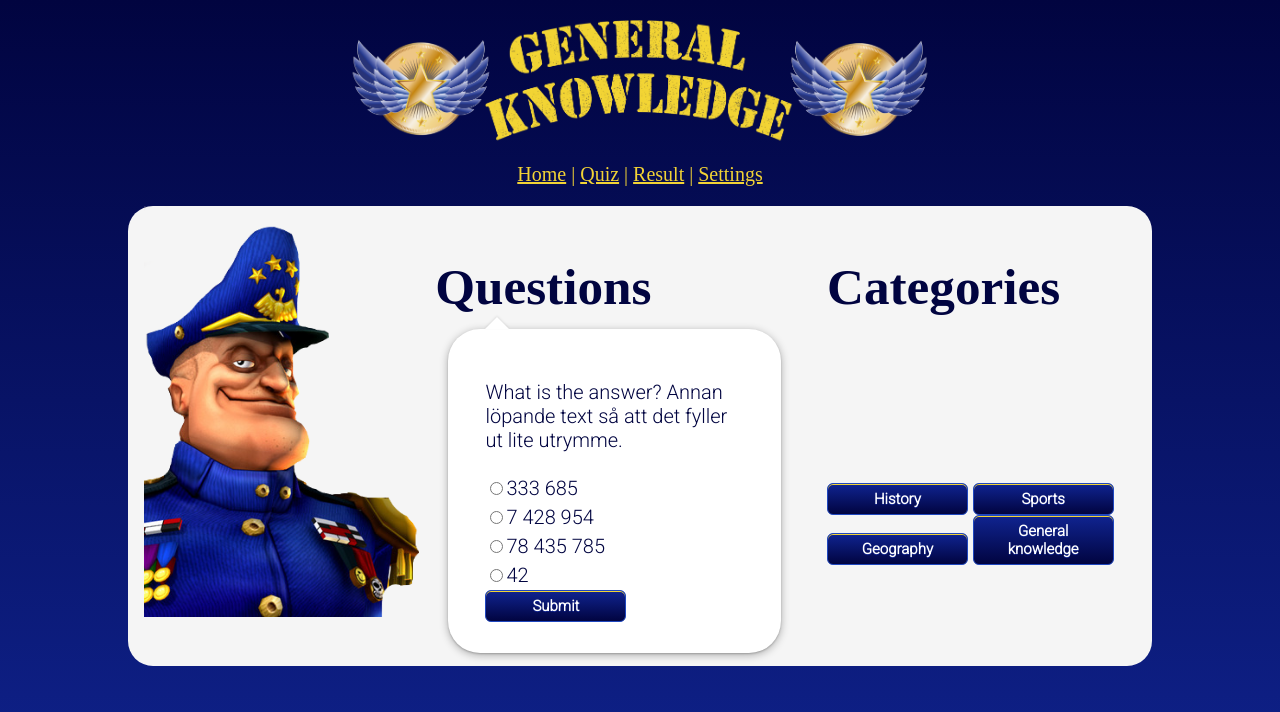
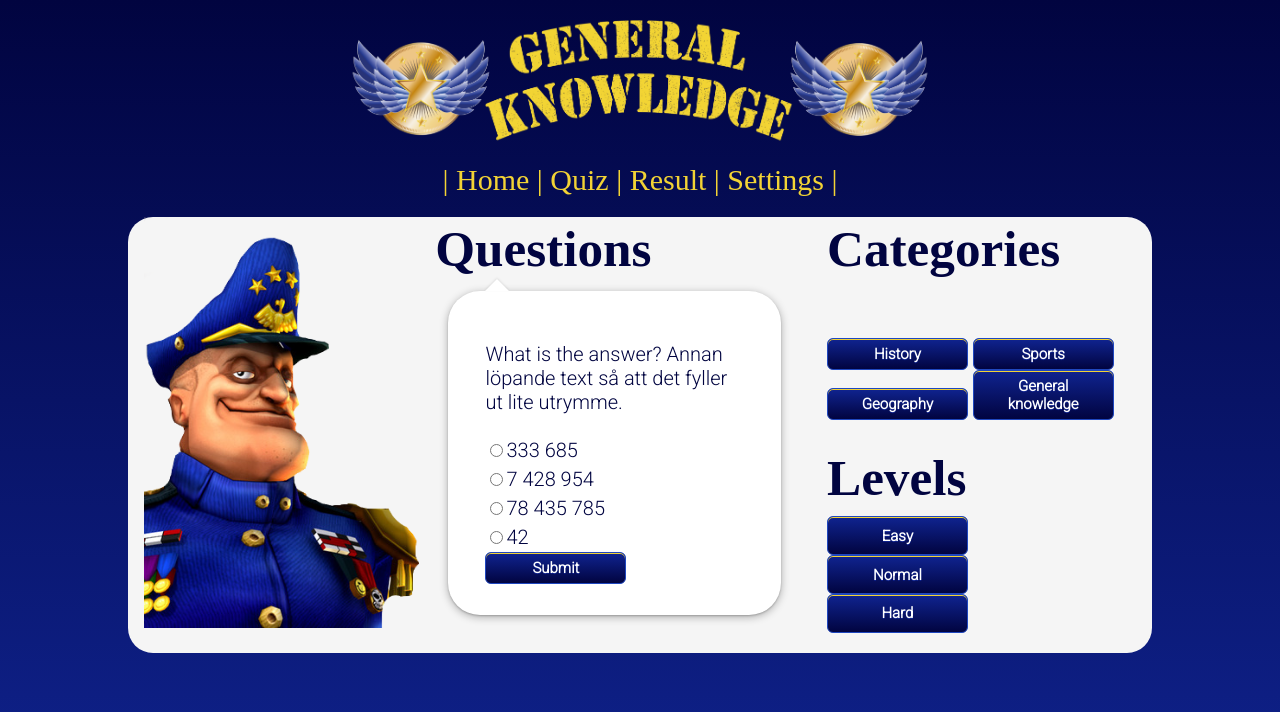
Before and after one commit to ITHS-JU20-Grupp5/frontend, a Vue app: page /quiz in a window 1280 px wide. Shown: the top 712 px of the page. Built offline with nearby package versions, Linux system fonts and the light colour scheme; no server answers; a web font is replaced by a local one.

Commit message:
Fixed navbar text, added levels, button class, removed underline for text decoration, margin-top on h2 and h3

```diff
--- a/src/App.vue
+++ b/src/App.vue
@@ -5,11 +5,11 @@
 				class="banner"
 				src="../src/assets/generalknowledgebanner.png"
 			/><br />
-			<router-link to="/" class="routerlink">Home</router-link> |
-			<router-link to="/quiz" class="routerlink">Quiz</router-link> |
-			<router-link to="/result" class="routerlink">Result</router-link> |
-			<router-link to="/settings" class="routerlink">Settings</router-link>
-			<button v-if="currentUser" @click="logOut">Logout</button>
+			<router-link to="/" class="routerlink">| Home | </router-link>
+			<router-link to="/quiz" class="routerlink">Quiz | </router-link>
+			<router-link to="/result" class="routerlink">Result | </router-link>
+			<router-link to="/settings" class="routerlink">Settings |</router-link>
+			<a href="/" class="routerlink" v-if="currentUser" @click="logOut"> Logout |</a>
 		</div>
 		<router-view />
 	</div>
@@ -56,6 +56,8 @@ body {
 }
 .routerlink {
 	color: #f2d335;
+  font-size: clamp(20px, 3vw, 30px);
+  text-decoration: none;
 }
 .bubble {
 	text-align: left;
@@ -141,11 +143,13 @@ h2 {
 	align-content: center;
 	font-family: New Tegomin, serif;
 	text-align: center;
+  margin-top: 2px;
 	margin-bottom: 2px;
 	font-size: clamp(2rem, 4vw, 4rem);
 }
 h3 {
 	font-family: New Tegomin, serif;
+  margin-top: 2px;
 	text-align: left;
 	margin-bottom: 2px;
 	font-size: clamp(2rem, 4vw, 4rem);
@@ -156,7 +160,7 @@ h3 {
 label {
 	font-size: 20px;
 }
-button {
+.button {
 	box-shadow: inset 0px 1px 0px 0px #f2d335;
 	background: linear-gradient(to bottom, #0f228c 5%, #010440 100%);
 	background-color: #0f228c;
--- a/src/views/quiz.vue
+++ b/src/views/quiz.vue
@@ -49,6 +49,16 @@
 						General knowledge
 					</button>
 				</p>
+        <h3>Levels</h3>
+        <button class="button" type="button" value="easy">
+          Easy
+        </button>
+        <button class="button" type="button" value="easy">
+          Normal
+        </button>
+        <button class="button" type="button" value="easy">
+          Hard
+        </button>
 			</div>
 		</div>
 	</div>
```
